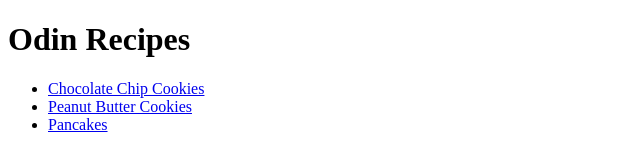
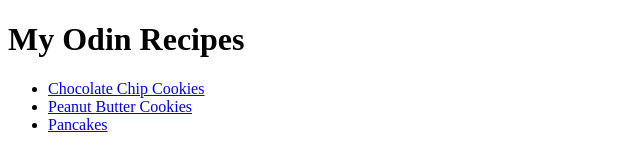
Before and after one commit to xblightz/odin-recipes, a plain HTML site: page index.html in a window 1280 px wide. Shown: the whole page, without its empty margins (0-640 px from the left). Drawn offline with Linux system fonts and the light colour scheme.

Commit message:
Add header text update

```diff
--- a/index.html
+++ b/index.html
@@ -6,7 +6,7 @@
     </head>
 
     <body>
-        <h1>Odin Recipes</h1>
+        <h1>My Odin Recipes</h1>
         <ul>
             <li><a href="recipes/cookies.html">Chocolate Chip Cookies</a></li>
             <li><a href="recipes/peanutbuttercookies.html">Peanut Butter Cookies</a></li>
```
